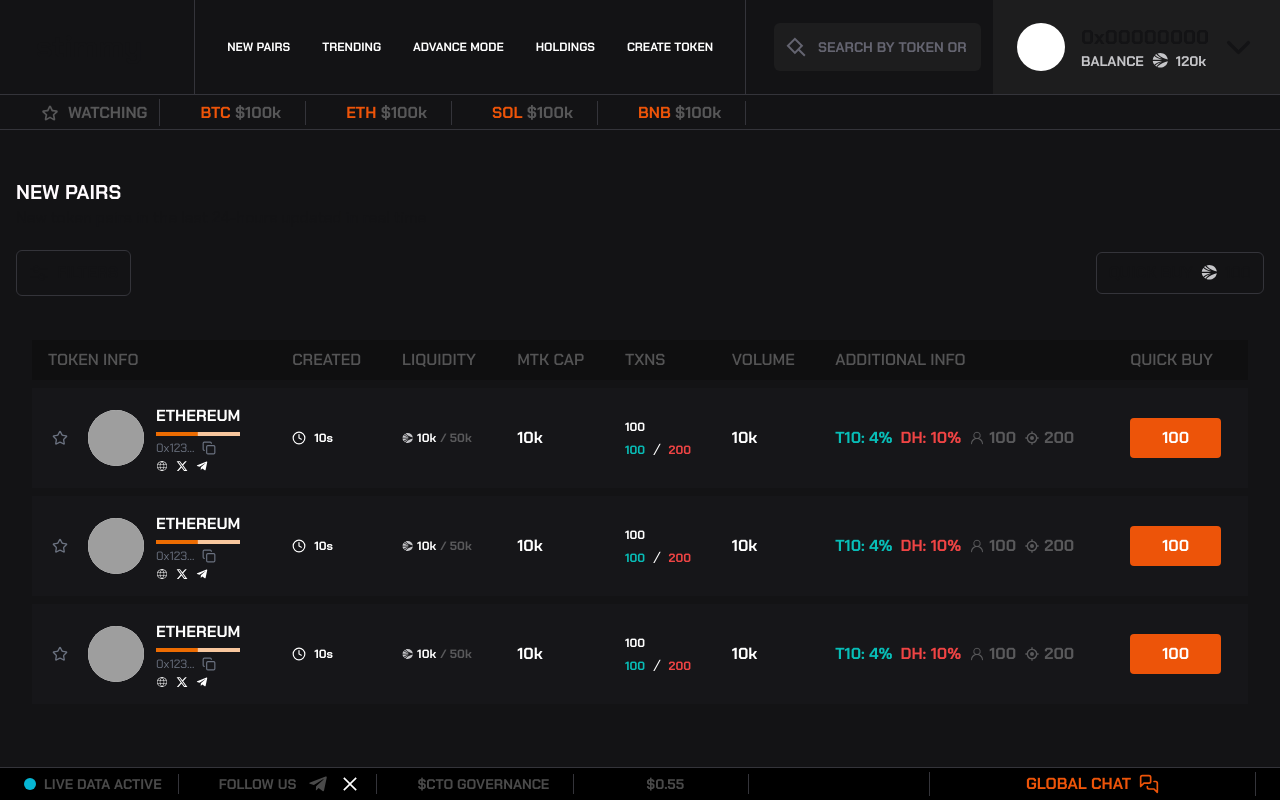
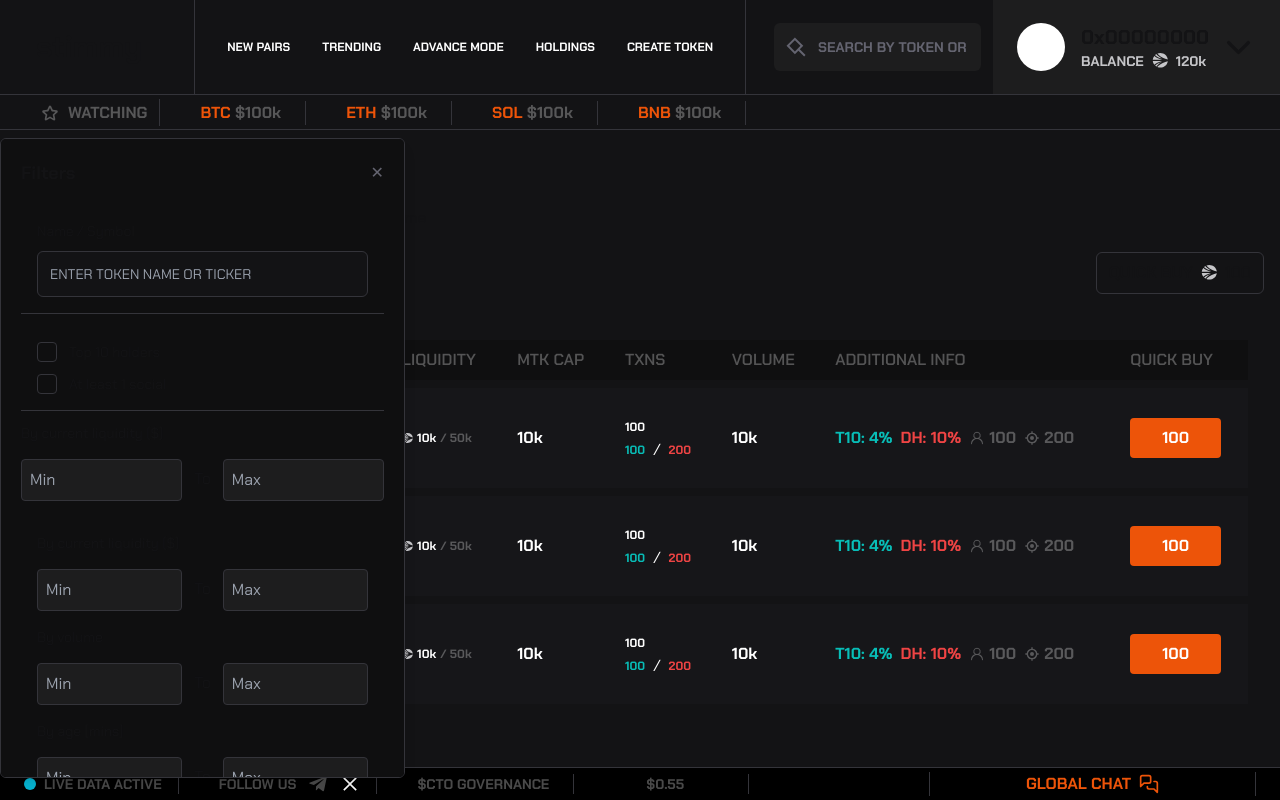
Before and after one commit to Mickyj70/ctod-dev, a Next.js app: page /new-pairs in a window 1280 px wide. Both pictures are taken after a click on the element "FILTERS". Built offline with nearby package versions, Linux system fonts and the light colour scheme; grey boxes are pictures that could not be loaded.

Commit message:
omo did filters

```diff
--- a/app/advance-mode/page.jsx
+++ b/app/advance-mode/page.jsx
@@ -10,9 +10,12 @@ import { FaXTwitter } from "react-icons/fa6";
 import { CiGlobe } from "react-icons/ci";
 import { SiAeromexico } from "react-icons/si";
 import Link from "next/link";
+import { FilterModal } from "../../components/ui/modals/FilterModal";
 
 export default function Page() {
   const [mavProtection, setMavProtection] = useState(false);
+  const [isFilterOpen, setIsFilterOpen] = useState(false);
+
   return (
     <div className="Container">
       <div className="innerContainer">
@@ -29,18 +32,20 @@ export default function Page() {
           <div className="primarybutton">
             <button
               onClick={() => setMavProtection(!mavProtection)}
-              className={`w-12 h-6 rounded-full p-1 transition-colors ${mavProtection ? "bg-secondaryText" : "bg-gray-600"
-                }`}
+              className={`w-12 h-6 rounded-full p-1 transition-colors ${
+                mavProtection ? "bg-secondaryText" : "bg-gray-600"
+              }`}
             >
               <div
-                className={`w-4 h-4 rounded-full bg-white transition-transform ${mavProtection ? "translate-x-6" : "translate-x-0"
-                  }`}
+                className={`w-4 h-4 rounded-full bg-white transition-transform ${
+                  mavProtection ? "translate-x-6" : "translate-x-0"
+                }`}
               />
             </button>
             <p>quick buy</p>
             <p className="flex items-center font-medium">
               <span className="pr-2 text-sm">
-                <img src="/Icon.svg" alt="i" className="h-4 w-4" />
+                <img src="/Icon.svg" alt="i" className="w-4 h-4" />
               </span>
               100
             </p>
@@ -53,18 +58,26 @@ export default function Page() {
           <Graduated />
         </div>
       </div>
+      <FilterModal
+        isOpen={isFilterOpen}
+        onClose={() => setIsFilterOpen(false)}
+      />
     </div>
   );
 }
 
 const NewlyCreated = ({ token }) => {
+  const [isFilterOpen, setIsFilterOpen] = useState(false);
   return (
     <div className="flex flex-col w-full">
       <div className="flex items-center justify-between w-full px-4 py-6 bg-[#0F0F10] border border-bordercolor">
         {/* HEADER */}
 
         <p className="font-bold text-placeholderText"> NEWLY CREATED </p>
-        <div className="primarybutton">
+        <div
+          className="cursor-pointer primarybutton"
+          onClick={() => setIsFilterOpen(!isFilterOpen)}
+        >
           <RxMixerHorizontal size={20} />
           <p>filters</p>
         </div>
@@ -72,7 +85,10 @@ const NewlyCreated = ({ token }) => {
 
       <div className="bg-[#1D1D1E4D] py-4 px-4 border border-bordercolor">
         <div className="flex items-center justify-between px-1 gap-x-4">
-          <Link href={`/token/${token ? token?.id : 1}`} className="flex items-center gap-x-3">
+          <Link
+            href={`/token/${token ? token?.id : 1}`}
+            className="flex items-center gap-x-3"
+          >
             <div className="rounded-full w-14 h-14 bg-neutral-100">
               <img
                 src={"https://via.placeholder.com/150"}
@@ -128,7 +144,7 @@ const NewlyCreated = ({ token }) => {
           <div className="flex flex-col items-end gap-y-2">
             <div className="flex flex-row w-full">
               <button className="flex w-full gap-1 px-10 py-2 font-bold rounded-md bg-secondaryText">
-                <img className="mt-1 h-4 w-4 " src="/Icon.svg" alt="i" /> 100
+                <img className="w-4 h-4 mt-1 " src="/Icon.svg" alt="i" /> 100
               </button>
             </div>
             <div className="flex items-center gap-x-2">
@@ -146,17 +162,26 @@ const NewlyCreated = ({ token }) => {
           </div>
         </div>
       </div>
+      <FilterModal
+        isOpen={isFilterOpen}
+        onClose={() => setIsFilterOpen(false)}
+      />
     </div>
   );
 };
 const AboutToGraduate = ({ token }) => {
+  const [isFilterOpen, setIsFilterOpen] = useState(false);
+
   return (
     <div className="flex flex-col w-full">
       <div className="flex items-center justify-between w-full px-4 py-6 bg-[#0F0F10] border border-bordercolor">
         {/* HEADER */}
 
         <p className="font-bold text-placeholderText"> NEWLY CREATED </p>
-        <div className="primarybutton">
+        <div
+          className="cursor-pointer primarybutton"
+          onClick={() => setIsFilterOpen(!isFilterOpen)}
+        >
           <RxMixerHorizontal size={20} />
           <p>filters</p>
         </div>
@@ -164,7 +189,10 @@ const AboutToGraduate = ({ token }) => {
 
       <div className="bg-[#1D1D1E4D] py-4 px-4  border border-bordercolor">
         <div className="flex items-center justify-between px-1 gap-x-4">
-          <Link href={`/token/${token ? token?.id : 1}`} className="flex items-center gap-x-3">
+          <Link
+            href={`/token/${token ? token?.id : 1}`}
+            className="flex items-center gap-x-3"
+          >
             <div className="rounded-full w-14 h-14 bg-neutral-100">
               <img
                 src={"https://via.placeholder.com/150"}
@@ -220,7 +248,7 @@ const AboutToGraduate = ({ token }) => {
           <div className="flex flex-col items-end gap-y-2">
             <div className="flex flex-row w-full">
               <button className="flex w-full gap-1 px-10 py-2 font-bold rounded-md bg-secondaryText">
-                <img className="mt-1 h-4 w-4" src="/Icon.svg" alt="i" />
+                <img className="w-4 h-4 mt-1" src="/Icon.svg" alt="i" />
                 100
               </button>
             </div>
@@ -239,17 +267,26 @@ const AboutToGraduate = ({ token }) => {
           </div>
         </div>
       </div>
+      <FilterModal
+        isOpen={isFilterOpen}
+        onClose={() => setIsFilterOpen(false)}
+      />
     </div>
   );
 };
 const Graduated = ({ token }) => {
+  const [isFilterOpen, setIsFilterOpen] = useState(false);
+
   return (
     <div className="flex flex-col w-full">
       <div className="flex items-center justify-between w-full px-4 py-6 bg-[#0F0F10] border border-bordercolor">
         {/* HEADER */}
 
         <p className="font-bold text-placeholderText"> NEWLY CREATED </p>
-        <div className="primarybutton">
+        <div
+          className="cursor-pointer primarybutton"
+          onClick={() => setIsFilterOpen(!isFilterOpen)}
+        >
           <RxMixerHorizontal size={20} />
           <p>filters</p>
         </div>
@@ -257,7 +294,10 @@ const Graduated = ({ token }) => {
 
       <div className="bg-[#1D1D1E4D] py-4  px-4 border border-bordercolor">
         <div className="flex items-center justify-between px-1 gap-x-4">
-          <Link href={`/token/${token ? token?.id : 1}`} className="flex items-center gap-x-3">
+          <Link
+            href={`/token/${token ? token?.id : 1}`}
+            className="flex items-center gap-x-3"
+          >
             <div className="rounded-full w-14 h-14 bg-neutral-100">
               <img
                 src={"https://via.placeholder.com/150"}
@@ -313,7 +353,7 @@ const Graduated = ({ token }) => {
           <div className="flex flex-col items-end gap-y-2">
             <div className="flex flex-row w-full">
               <button className="flex w-full gap-1 px-10 py-2 font-bold rounded-md bg-secondaryText">
-                <img className="mt-1 h-4 w-4" src="/Icon.svg" alt="i" />
+                <img className="w-4 h-4 mt-1" src="/Icon.svg" alt="i" />
                 100
               </button>
             </div>
@@ -332,6 +372,10 @@ const Graduated = ({ token }) => {
           </div>
         </div>
       </div>
+      <FilterModal
+        isOpen={isFilterOpen}
+        onClose={() => setIsFilterOpen(false)}
+      />
     </div>
   );
 };
--- a/app/new-pairs/page.jsx
+++ b/app/new-pairs/page.jsx
@@ -1,10 +1,12 @@
 "use client";
-import React from "react";
+import { useState } from "react";
 import { RxMixerHorizontal } from "react-icons/rx";
 import { Table } from "../../components/ui/table/table";
 import { GoPerson } from "react-icons/go";
 import { BiTargetLock } from "react-icons/bi";
+import { FilterModal } from "../../components/ui/modals/FilterModal";
 export default function Page() {
+  const [isFilterOpen, setIsFilterOpen] = useState(false);
   const handleFavoriteToggle = (index, isFavorited) => {
     console.log(
       `Token ${index} is ${isFavorited ? "favorited" : "unfavorited"}`
@@ -206,7 +208,10 @@ export default function Page() {
         </div>
 
         <div className="flex items-center justify-between w-full ">
-          <div className="primarybutton">
+          <div
+            className="cursor-pointer primarybutton"
+            onClick={() => setIsFilterOpen(!isFilterOpen)}
+          >
             <RxMixerHorizontal size={20} />
             <p>filters</p>
           </div>
@@ -232,6 +237,10 @@ export default function Page() {
           />
         </div>
       </div>
+      <FilterModal
+        isOpen={isFilterOpen}
+        onClose={() => setIsFilterOpen(false)}
+      />
     </div>
   );
 }
--- /dev/null
+++ b/components/ui/modals/FilterModal.jsx
@@ -0,0 +1,211 @@
+"use client";
+import { useState } from "react";
+
+export const FilterModal = ({ isOpen, onClose }) => {
+  const [topHoldersChecked, setTopHoldersChecked] = useState(false);
+  const [socialChecked, setSocialChecked] = useState(false);
+
+  return (
+    isOpen && (
+      <div className="absolute left-0 z-10 mt-2 bg-[#0F0F10] border border-bordercolor rounded-md shadow-lg p-5 w-[405px] max-h-[80vh] overflow-y-auto scrollbar-hide gap-4">
+        <div className="col-span-8">
+          <div className="flex items-center justify-between mb-4">
+            <h3 className="text-lg font-bold">Filters</h3>
+            <button
+              onClick={onClose}
+              className="text-placeholderText hover:text-white"
+            >
+              ✕
+            </button>
+          </div>
+        </div>
+
+        <div className="col-span-2 p-4 mb-3 border-b border-bordercolor">
+          <label className="text-sm">Name / Symbol</label>
+          <div className="flex flex-col mt-2">
+            <input
+              type="text"
+              name="tokenName"
+              className="w-full p-3 text-sm border rounded-md outline-none bg-background border-bordercolor focus:border-secondaryText"
+              placeholder="ENTER TOKEN NAME OR TICKER"
+            />
+          </div>
+        </div>
+
+        <div className="col-span-2 p-4 mb-3 border-b border-bordercolor">
+          <div className="flex items-center gap-3 mb-3">
+            <button
+              onClick={() => setTopHoldersChecked(!topHoldersChecked)}
+              className={`w-5 h-5 rounded flex items-center justify-center ${
+                topHoldersChecked
+                  ? "bg-secondaryText"
+                  : "border border-bordercolor"
+              }`}
+            >
+              {topHoldersChecked && "✓"}
+            </button>
+            <span className="text-sm">Top 10 holders</span>
+          </div>
+
+          <div className="flex items-center gap-3">
+            <button
+              onClick={() => setSocialChecked(!socialChecked)}
+              className={`w-5 h-5 rounded flex items-center justify-center ${
+                socialChecked ? "bg-secondaryText" : "border border-bordercolor"
+              }`}
+            >
+              {socialChecked && "✓"}
+            </button>
+            <span className="text-sm">At least 1 social</span>
+          </div>
+        </div>
+
+        <div className="flex flex-col gap-2 mb-4">
+          <label className="text-sm">By current liquidity ($)</label>
+          <div className="flex gap-2 mt-2">
+            <input
+              type="number"
+              placeholder="Min"
+              className="p-2 w-full border border-bordercolor bg-[#1D1D1E] rounded"
+            />
+            <p className="mx-1 mt-2">To</p>
+            <input
+              type="number"
+              placeholder="Max"
+              className="p-2 w-full border border-bordercolor bg-[#1D1D1E] rounded"
+            />
+          </div>
+        </div>
+        <div className="p-4 mb-3 border-b border-bordercolor">
+          <div className="flex flex-col gap-2 mb-4">
+            <label className="text-sm">By current liquidity ($)</label>
+            <div className="flex gap-2 mt-2">
+              <input
+                type="number"
+                placeholder="Min"
+                className="p-2 w-full border border-bordercolor bg-[#1D1D1E] rounded"
+              />
+              <p className="mx-1 mt-2">To</p>
+              <input
+                type="number"
+                placeholder="Max"
+                className="p-2 w-full border border-bordercolor bg-[#1D1D1E] rounded"
+              />
+            </div>
+          </div>
+
+          <div className="flex flex-col gap-2 mb-4">
+            <label className="text-sm">By volume</label>
+            <div className="flex gap-2 mt-2">
+              <input
+                type="number"
+                placeholder="Min"
+                className="p-2 w-full border border-bordercolor bg-[#1D1D1E] rounded"
+              />
+              <p className="mx-1 mt-2">To</p>
+              <input
+                type="number"
+                placeholder="Max"
+                className="p-2 w-full border border-bordercolor bg-[#1D1D1E] rounded"
+              />
+            </div>
+          </div>
+
+          <div className="flex flex-col gap-2 mb-4">
+            <label className="text-sm">By age [mins] </label>
+            <div className="flex gap-2 mt-2">
+              <input
+                type="number"
+                placeholder="Min"
+                className="p-2 w-full border border-bordercolor bg-[#1D1D1E] rounded"
+              />
+              <p className="mx-1 mt-2">To</p>
+              <input
+                type="number"
+                placeholder="Max"
+                className="p-2 w-full border border-bordercolor bg-[#1D1D1E] rounded"
+              />
+            </div>
+          </div>
+
+          <div className="flex flex-col gap-2 mb-4">
+            <label className="text-sm">By marketcap</label>
+            <div className="flex gap-2 mt-2">
+              <input
+                type="number"
+                placeholder="Min"
+                className="p-2 w-full border border-bordercolor bg-[#1D1D1E] rounded"
+              />
+              <p className="mx-1 mt-2">To</p>
+              <input
+                type="number"
+                placeholder="Max"
+                className="p-2 w-full border border-bordercolor bg-[#1D1D1E] rounded"
+              />
+            </div>
+          </div>
+
+          <div className="flex flex-col gap-2 mb-4">
+            <label className="text-sm">By txns</label>
+            <div className="flex gap-2 mt-2">
+              <input
+                type="number"
+                placeholder="Min"
+                className="p-2 w-full border border-bordercolor bg-[#1D1D1E] rounded"
+              />
+              <p className="mx-1 mt-2">To</p>
+              <input
+                type="number"
+                placeholder="Max"
+                className="p-2 w-full border border-bordercolor bg-[#1D1D1E] rounded"
+              />
+            </div>
+          </div>
+
+          <div className="flex flex-col gap-2 mb-4">
+            <label className="text-sm">By buys</label>
+            <div className="flex gap-2 mt-2">
+              <input
+                type="number"
+                placeholder="Min"
+                className="p-2 w-full border border-bordercolor bg-[#1D1D1E] rounded"
+              />
+              <p className="mx-1 mt-2">To</p>
+              <input
+                type="number"
+                placeholder="Max"
+                className="p-2 w-full border border-bordercolor bg-[#1D1D1E] rounded"
+              />
+            </div>
+          </div>
+
+          <div className="flex flex-col gap-2 mb-4">
+            <label className="text-sm">By sells</label>
+            <div className="flex gap-2 mt-2">
+              <input
+                type="number"
+                placeholder="Min"
+                className="p-2 w-full border border-bordercolor bg-[#1D1D1E] rounded"
+              />
+              <p className="mx-1 mt-2">To</p>
+              <input
+                type="number"
+                placeholder="Max"
+                className="p-2 w-full border border-bordercolor bg-[#1D1D1E] rounded"
+              />
+            </div>
+          </div>
+        </div>
+
+        <div className="flex gap-4">
+          <button className="w-full py-2 mt-4 font-bold bg-transparent border rounded-md border-bordercolor">
+            Reset
+          </button>
+          <button className="w-full py-2 mt-4 font-bold rounded-md bg-secondaryText">
+            Apply Filters
+          </button>
+        </div>
+      </div>
+    )
+  );
+};
--- a/package.json
+++ b/package.json
@@ -24,7 +24,8 @@
     "react-icons": "^5.4.0",
     "react-vertical-timeline-component": "^3.6.0",
     "recharts": "^2.14.1",
-    "rsuite": "^5.75.0"
+    "rsuite": "^5.75.0",
+    "tailwind-scrollbar-hide": "^1.1.7"
   },
   "devDependencies": {
     "@types/node": "22.10.1",
--- a/tailwind.config.js
+++ b/tailwind.config.js
@@ -24,5 +24,5 @@ module.exports = {
       },
     },
   },
-  plugins: [],
+  plugins: [require("tailwind-scrollbar-hide")],
 };
```
Also changed, not shown: 1 other file (tests, documents, lock files or other folders).
